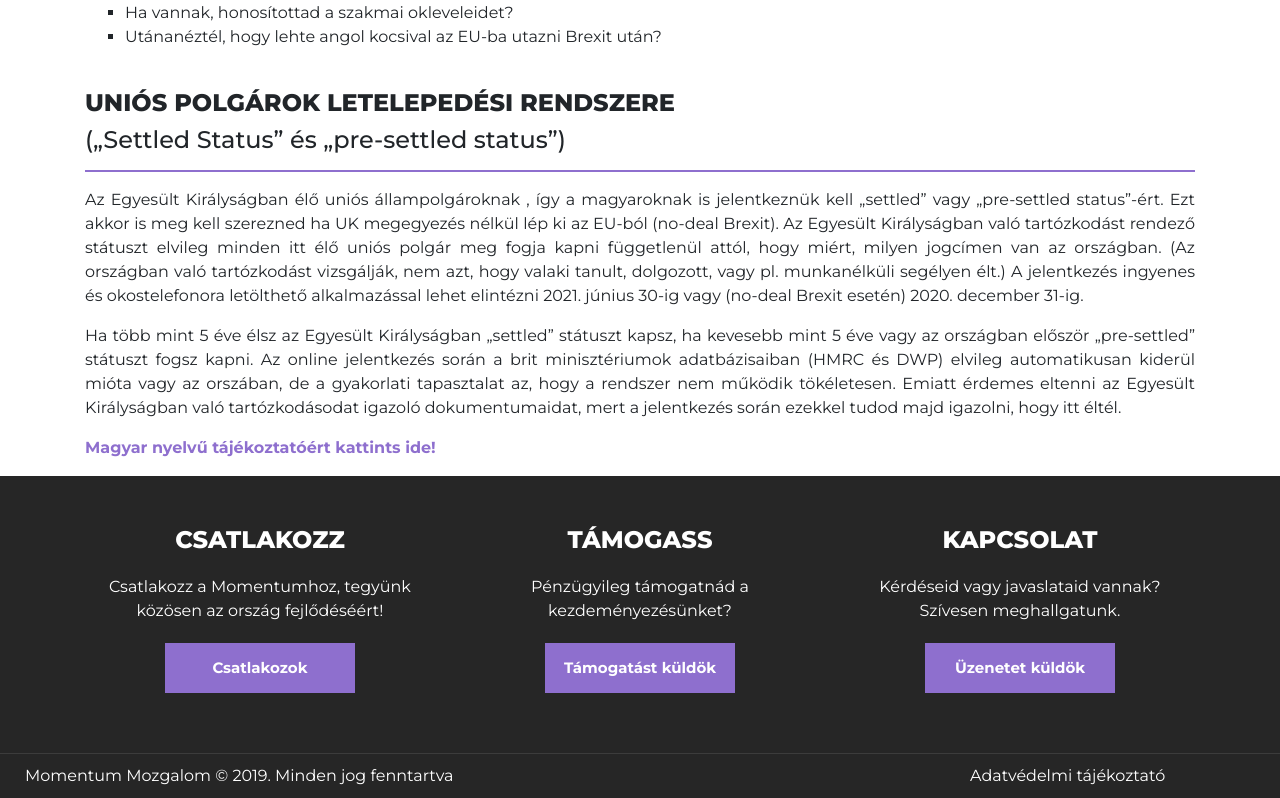
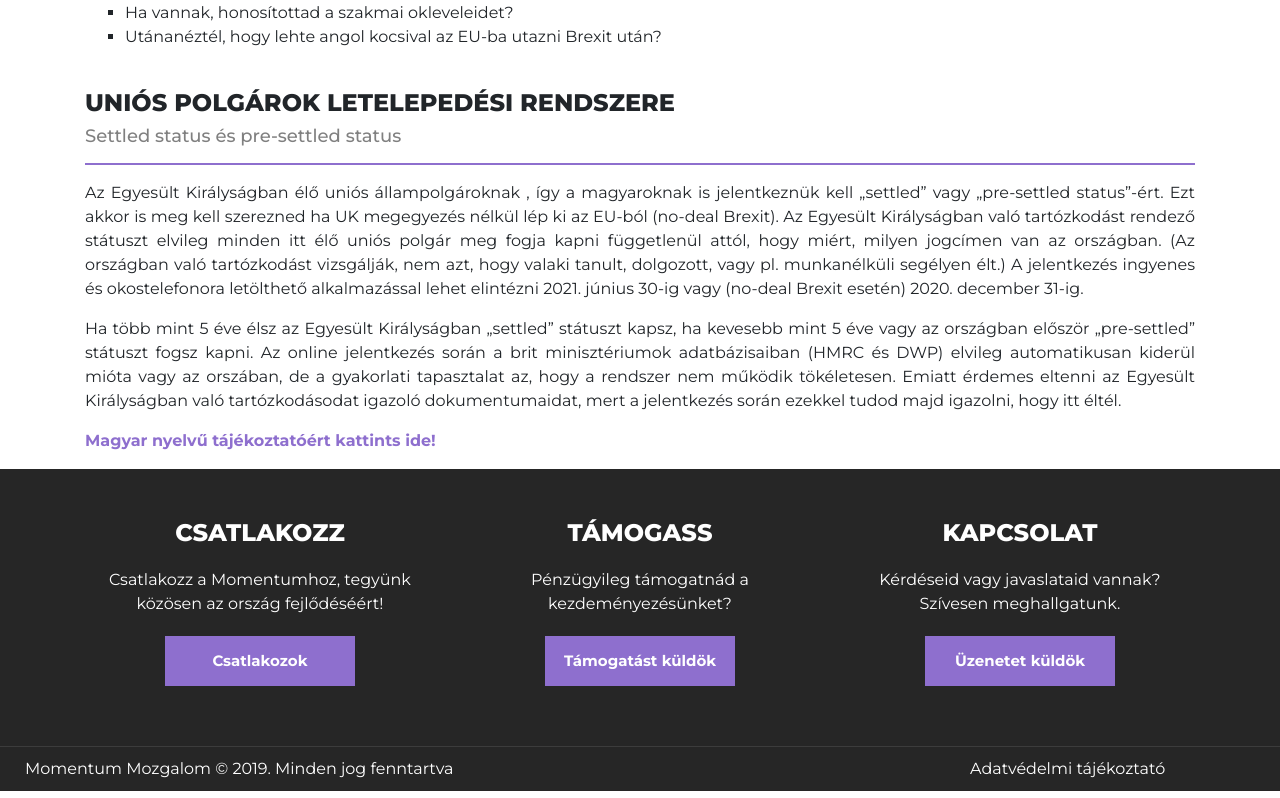
Before and after one commit to ZsoltBalvanyos/brexit, a React (Create React App) app: page / in a window 1280 px wide. Shown: the part 1686-2484 px from the top of the page. Built offline with nearby package versions, Linux system fonts and the light colour scheme.

Commit message:
Subheader styling

```diff
--- a/package.json
+++ b/package.json
@@ -11,11 +11,12 @@
     "react": "^16.11.0",
     "react-bootstrap": "^1.0.0-beta.14",
     "react-dom": "^16.11.0",
-    "react-scripts": "3.2.0"
+    "react-scripts": "3.2.0",
+    "yarn": "^1.19.1"
   },
   "scripts": {
     "start": "react-scripts start",
-    "predeploy": "yarn run build",
+    "predeploy": "npm run build",
     "deploy": "gh-pages -d build",
     "build": "react-scripts build",
     "test": "react-scripts test",
--- a/public/index.html
+++ b/public/index.html
@@ -9,7 +9,6 @@
       name="description"
       content="Web site created using create-react-app"
     />
-    <link rel="apple-touch-icon" href="logo192.png" />
     <!--
       manifest.json provides metadata used when your web app is installed on a
       user's mobile device or desktop. See https://developers.google.com/web/fundamentals/web-app-manifest/
--- a/src/components/Main.js
+++ b/src/components/Main.js
@@ -58,7 +58,7 @@ const Main = () => (
       </ul>
 
     <h3>Uniós polgárok letelepedési rendszere</h3>
-    <h4>(„Settled Status” és „pre-settled status”)</h4>
+    <h4>Settled status és pre-settled status</h4>
     <hr />
     <p>
       Az Egyesült Királyságban élő uniós állampolgároknak , így a magyaroknak is jelentkeznük kell „settled” vagy „pre-settled status”-ért. Ezt akkor is meg kell szerezned ha UK megegyezés nélkül lép ki az EU-ból (no-deal Brexit). Az Egyesült Királyságban való tartózkodást rendező státuszt elvileg minden itt élő uniós polgár meg fogja kapni függetlenül attól, hogy miért, milyen jogcímen van az országban. (Az országban való tartózkodást vizsgálják, nem azt, hogy valaki tanult, dolgozott, vagy pl. munkanélküli segélyen élt.) A jelentkezés ingyenes és okostelefonora letölthető alkalmazással lehet elintézni 2021. június 30-ig vagy (no-deal Brexit esetén) 2020. december 31-ig.
--- a/src/styles/brexit.scss
+++ b/src/styles/brexit.scss
@@ -19,6 +19,11 @@ h3 {
   font-weight: 800;
   text-transform: uppercase;
   margin-top: 40px; }
+
+h4 {
+  font-size: 18px;
+  font-weight: 500;
+  color: gray }
 
 p, ul, ol, li {
   text-align: center;
```
Also changed, not shown: 1 other file (tests, documents, lock files or other folders).
